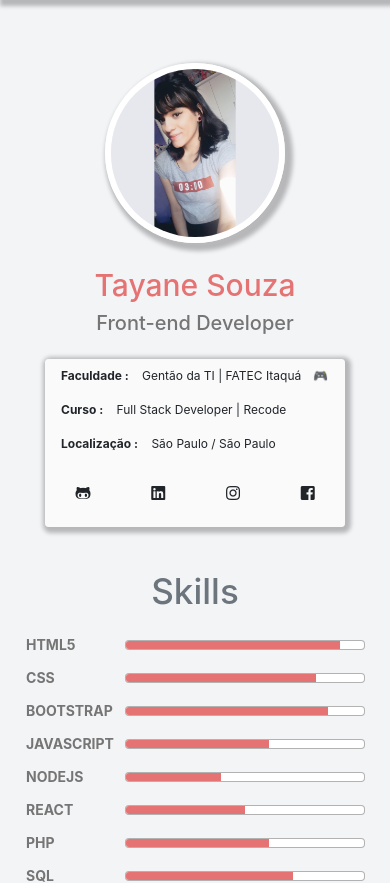
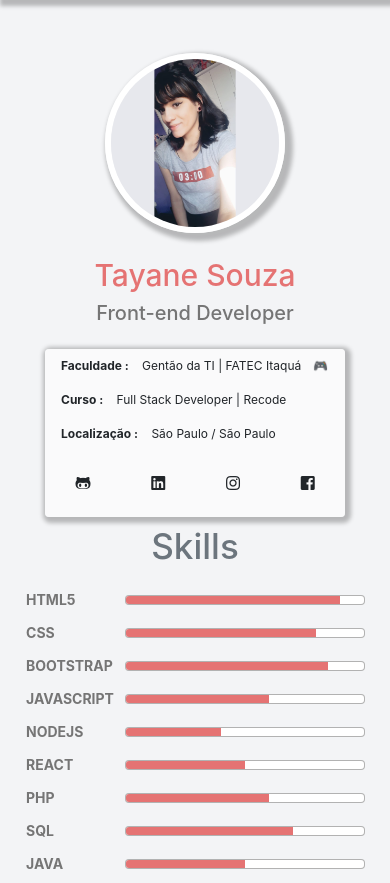
Before and after one commit to thaysouza/thaysouza.github.io, a PHP site: page / in a window 390 px wide. Shown: the part 62-945 px from the top of the page. Run offline with PHP 8.4, Linux system fonts and the light colour scheme; some libraries are stand-ins or nearby versions.

Commit message:
margin - titulo-col2

```diff
--- a/styles/home.css
+++ b/styles/home.css
@@ -282,7 +282,7 @@
 
 	.foto{
 	width: 180px;
-	margin-top: 50px;
+	margin-top: 40px;
 
 	}
 
@@ -302,7 +302,7 @@
 
 	.titulo-col2{
 		font-size: 35px;
-		margin-top: -10%;
+		margin-top: -20%;
 	}
 
 
```
